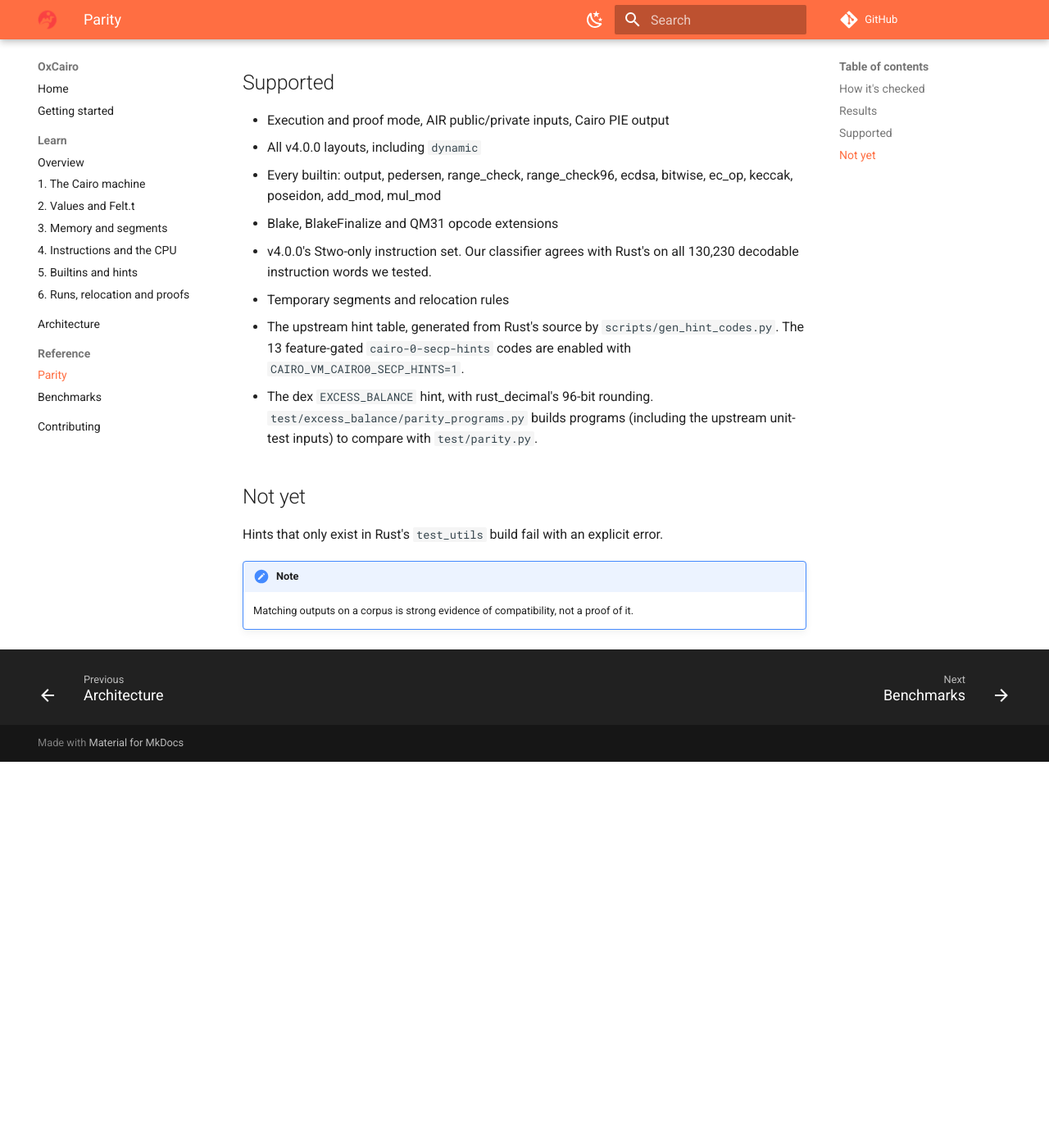
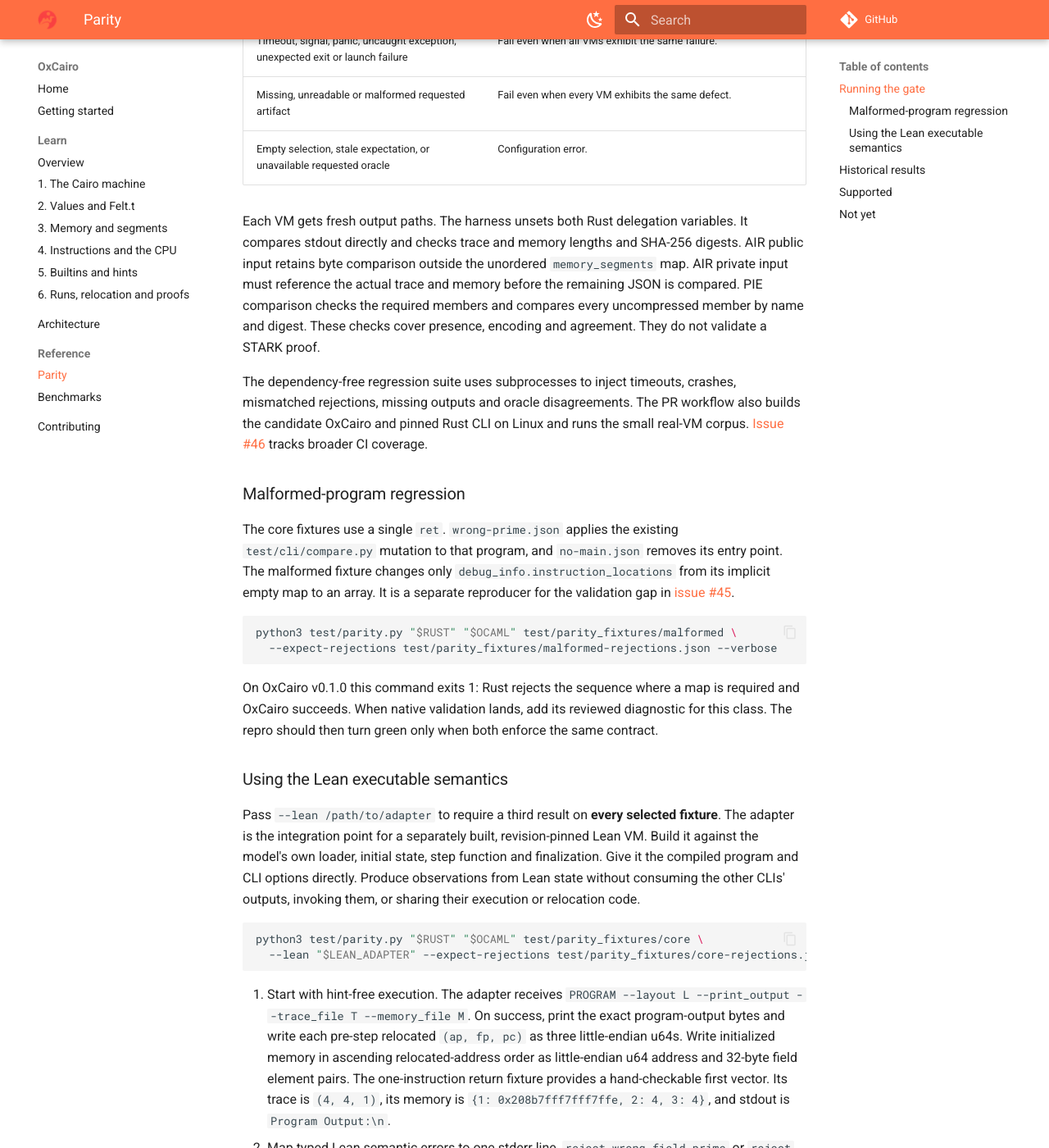
Before and after one commit to teddyjfpender/cairo-vm-ocaml, an MkDocs documentation site: the page built from docs/parity.md, in a window 1280 px wide and 1400 px high, scrolled down 763 px. Shown: the whole window at 82% size. Built offline with MkDocs 1.6.1 and Material for MkDocs 9.7.7, drawn with Linux system fonts in a browser that asks for light colours; comment, search, counter and statistics services are not loaded; before the commit the page ends 1692 px from its top, so only the background shows below that; some of the changed text lies outside the part shown.

Commit message:
Require positive execution evidence or a reviewed semantic rejection
Keep timeouts, signals, VM panics, ordinary nonzero exits and missing
artifacts out of the parity pass path. Require a fixture-specific semantic
class and an oracle-specific complete diagnostic for negative tests.
Compare every selected oracle and report pairwise artifact disagreement.

Include subprocess fault injection, small compiler-free real-VM fixtures,
a focused issue #45 reproducer and a PR smoke job for the candidate VM.
Document the adapter contract for the independently built Lean model.

Local checks against Rust v4.0.0 (3c3f112) and released OxCairo v0.1.0:
- 150 upstream top-level .cairo programs passed in each of execution,
  proof and PIE modes after compilation with cairo-lang 0.13.5.
- Two Stwo proof-mode programs passed under stwo_no_ecop.
- The core fixtures passed with one success and two reviewed rejections.
- Malformed debug_info failed the gate (Rust rejects, OxCairo succeeds).
  Upstream overflowing_dict also failed (uncaught OCaml Array.make).
- The existing CLI comparisons and eight harness regression groups passed.

These programs do not identify the ten historical shared rejections.
The local OCaml executable predates main. The external Lean VM and
GitHub-hosted native-smoke workflow were not exercised here.

````diff
--- a/docs/parity.md
+++ b/docs/parity.md
@@ -2,20 +2,99 @@
 
 The target is [starkware-libs/cairo-vm](https://github.com/starkware-libs/cairo-vm) **v4.0.0**.
 
-## How it's checked
+## Running the gate
 
-[`test/parity.py`](https://github.com/teddyjfpender/cairo-vm-ocaml/blob/main/test/parity.py)
-runs the Rust and OCaml CLIs with identical flags on every compiled program in a corpus. It
-compares stdout, trace, memory, AIR public/private inputs and PIE archives byte for byte. A
-program passes when the outputs are identical, or when both VMs reject it.
+`test/parity.py` runs each selected, top-level compiled JSON program with the same layout and flags
+on each VM. Every fixture defaults to successful execution. To require a semantic rejection,
+supply a reviewed JSON map from the fixture filename to a specific rejection class. Keep this
+file outside the corpus. Select the expectations for the mode you are testing.
 
 ```sh
-python3 test/parity.py RUST_CLI OCAML_CLI corpus/ [--proof] [--pie] [-j N]
+python3 test/test_parity.py -v
+python3 test/parity.py "$RUST" "$OCAML" test/parity_fixtures/core \
+  --expect-rejections test/parity_fixtures/core-rejections.json --verbose
+python3 test/parity.py "$RUST" "$OCAML" proof-corpus/ --proof
+python3 test/parity.py "$RUST" "$OCAML" corpus/ --pie
 ```
 
-## Results
+| Observation | Gate decision |
+| --- | --- |
+| Every VM exits 0 on a positive fixture | Compare stdout and every requested artifact. Any difference fails. |
+| Every VM rejects a negative fixture | Each must exit 1 and match its complete, reviewed diagnostic for the named class, without emitting output. |
+| Same unlisted rejection, wrong reason, or unexpected acceptance | Fail and print each VM's outcome. |
+| Timeout, signal, panic, uncaught exception, unexpected exit or launch failure | Fail even when all VMs exhibit the same failure. |
+| Missing, unreadable or malformed requested artifact | Fail even when every VM exhibits the same defect. |
+| Empty selection, stale expectation, or unavailable requested oracle | Configuration error. |
 
-Upstream `cairo_programs`, compiled with cairo-lang 0.13.5:
+Each VM gets fresh output paths. The harness unsets both Rust delegation variables. It compares
+stdout directly and checks trace and memory lengths and SHA-256 digests. AIR public input retains
+byte comparison outside the unordered `memory_segments` map. AIR private input must reference
+the actual trace and memory before the remaining JSON is compared. PIE comparison checks the
+required members and compares every uncompressed member by name and digest. These checks cover
+presence, encoding and agreement. They do not validate a STARK proof.
+
+The dependency-free regression suite uses subprocesses to inject timeouts, crashes, mismatched
+rejections, missing outputs and oracle disagreements. The PR workflow also builds the candidate
+OxCairo and pinned Rust CLI on Linux and runs the small real-VM corpus.
+[Issue #46](https://github.com/teddyjfpender/cairo-vm-ocaml/issues/46) tracks broader CI coverage.
+
+### Malformed-program regression
+
+The core fixtures use a single `ret`. `wrong-prime.json` applies the existing
+`test/cli/compare.py` mutation to that program, and `no-main.json` removes its entry point.
+The malformed fixture changes only `debug_info.instruction_locations` from its implicit empty map
+to an array. It is a separate reproducer for the validation gap in
+[issue #45](https://github.com/teddyjfpender/cairo-vm-ocaml/issues/45).
+
+```sh
+python3 test/parity.py "$RUST" "$OCAML" test/parity_fixtures/malformed \
+  --expect-rejections test/parity_fixtures/malformed-rejections.json --verbose
+```
+
+On OxCairo v0.1.0 this command exits 1: Rust rejects the sequence where a map is required and
+OxCairo succeeds. When native validation lands, add its reviewed diagnostic for this class.
+The repro should then turn green only when both enforce the same contract.
+
+### Using the Lean executable semantics
+
+Pass `--lean /path/to/adapter` to require a third result on **every selected fixture**. The
+adapter is the integration point for a separately built, revision-pinned Lean VM. Build it
+against the model's own loader, initial state, step function and finalization. Give it the
+compiled program and CLI options directly. Produce observations from Lean state without
+consuming the other CLIs' outputs, invoking them, or sharing their execution or relocation code.
+
+```sh
+python3 test/parity.py "$RUST" "$OCAML" test/parity_fixtures/core \
+  --lean "$LEAN_ADAPTER" --expect-rejections test/parity_fixtures/core-rejections.json --verbose
+```
+
+1. Start with hint-free execution. The adapter receives
+   `PROGRAM --layout L --print_output --trace_file T --memory_file M`.
+   On success, print the exact program-output bytes and write each pre-step relocated
+   `(ap, fp, pc)` as three little-endian u64s. Write initialized memory in ascending
+   relocated-address order as little-endian u64 address and 32-byte field element pairs.
+   The one-instruction return fixture provides a hand-checkable first vector. Its trace is
+   `(4, 4, 1)`, its memory is `{1: 0x208b7fff7fff7ffe, 2: 4, 3: 4}`, and stdout is
+   `Program Output:\n`.
+2. Map typed Lean semantic errors to one stderr line, `reject wrong-field-prime` or
+   `reject missing-main` for the core negatives, and exit 1. Rejecting an unsupported feature
+   or exhausting model fuel is an oracle limitation. Return a distinct exit code such as 2.
+   A missing, unsupported or timed-out Lean run fails a requested three-way gate.
+3. Pin the model revision, adapter revision and fixture set in CI. Expand the three-way
+   corpus as model support grows, starting with arithmetic, jumps, calls, returns and memory
+   deduction before hints, builtins, proof mode and PIE. Keep the broader native suite running.
+   The summary names the oracles exercised. A two-to-one split always fails and the report
+   identifies the disagreeing pairs and artifacts.
+
+The included test double exercises this protocol. A real three-way result requires the external
+Lean executable and its adapter.
+
+## Historical results
+
+The original harness reported the following counts on upstream `cairo_programs` compiled
+with cairo-lang 0.13.5. Its “fail in both” column included arbitrary nonzero exits and timeouts.
+The identities and reasons for the ten shared failures require independent review before
+they can enter a strict rejection manifest.
 
 | Mode | Pass | Fail in both | OCaml-only failures |
 | --- | ---: | ---: | ---: |
````
Also changed, not shown: 10 other files.
